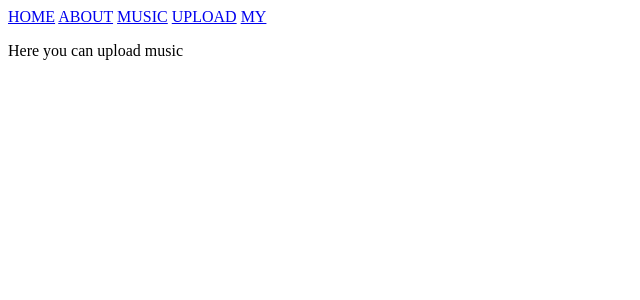
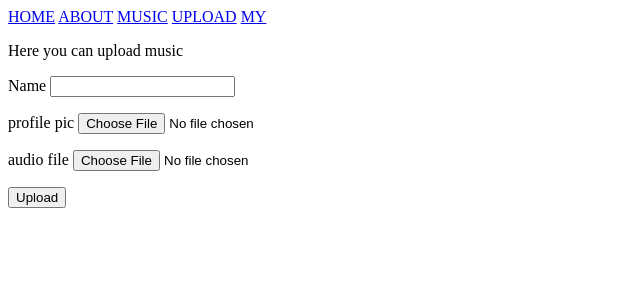
Before and after one commit to kolbasaegor/govno, a SvelteKit app: page /upload in a window 1280 px wide. Shown: the top 300 px of the page, without its empty margins (0-640 px from the left). Built offline with nearby package versions, Linux system fonts and the light colour scheme.

Commit message:
uploading files to supabase

```diff
--- /dev/null
+++ b/src/routes/upload/+page.server.js
@@ -0,0 +1,33 @@
+import { supabase } from "$lib/supabase";
+
+/** @type {import('./$types').Actions} */
+export const actions = {
+    default: async ({ request }) => {
+        // TODO upload data to supabase
+        const _data = await request.formData();
+        const name = _data.get('name');
+        const profilePic = _data.get('profile-pic');
+        const audioFile = _data.get('audio');
+
+        // console.log(typeof(profilePic));
+
+        const { data, error } = await supabase
+        .from('test')
+        .insert({ name: name })
+        .select('id');
+
+
+        await supabase.storage
+        .from('media')
+        // @ts-ignore
+        .upload('images/profile_pics/'+data[0].id+'.jpg', profilePic);
+
+        await supabase.storage
+        .from('media')
+        // @ts-ignore
+        .upload('audio/'+data[0].id+'.mp3', audioFile);
+
+
+        return { success: true };
+    }
+  };
--- a/src/routes/upload/+page.svelte
+++ b/src/routes/upload/+page.svelte
@@ -1,9 +1,25 @@
-
-
-
-
-
 <div>
     <p>Here you can upload music</p>
+    <form method="POST" enctype="multipart/form-data">
+        <p>
+            <label>
+                Name
+                <input name="name" type="text">
+            </label>
+        </p>
+        <p>
+            <label>
+                profile pic
+                <input name="profile-pic" type="file" accept=".jpg">
+            </label>
+        </p>
+        <p>
+            <label>
+                audio file
+                <input name="audio" type="file" accept=".mp3">
+            </label>
+        </p>
+        <button type="submit">Upload</button>
+    </form>
 
 </div>
```
Also changed, not shown: src/routes/music/[slug]/+page.server.js (+19 -2 lines), src/routes/music/[slug]/+page.svelte (+8 -0 lines).
